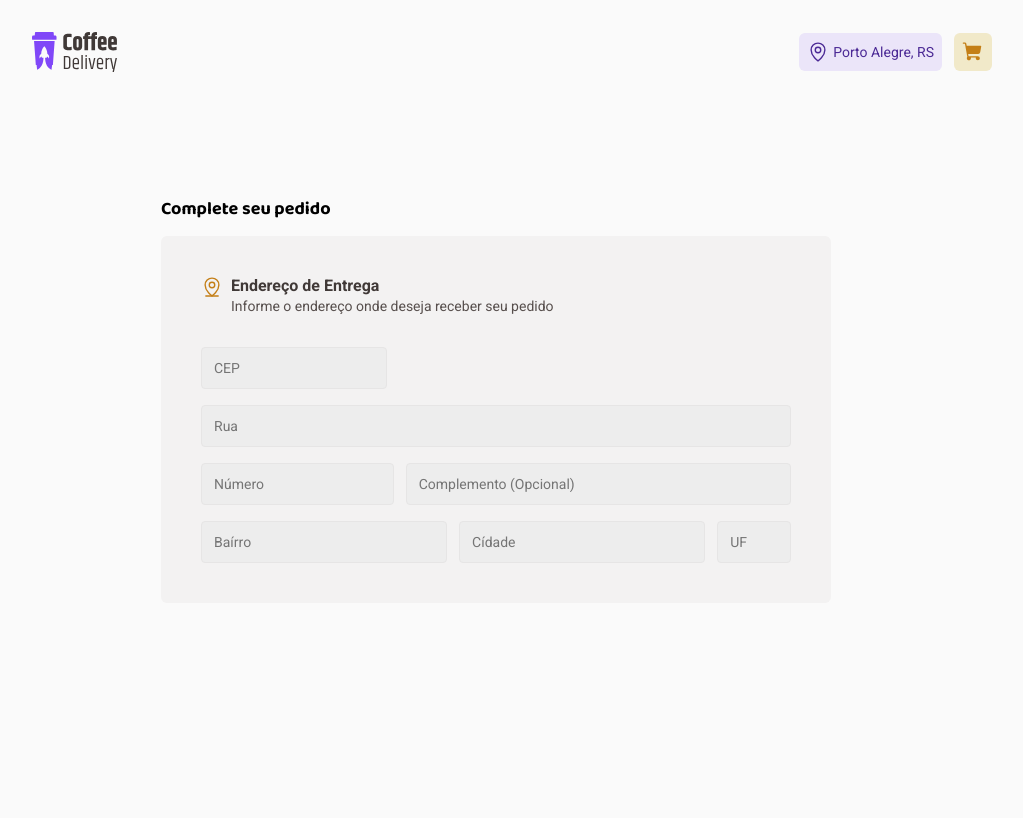
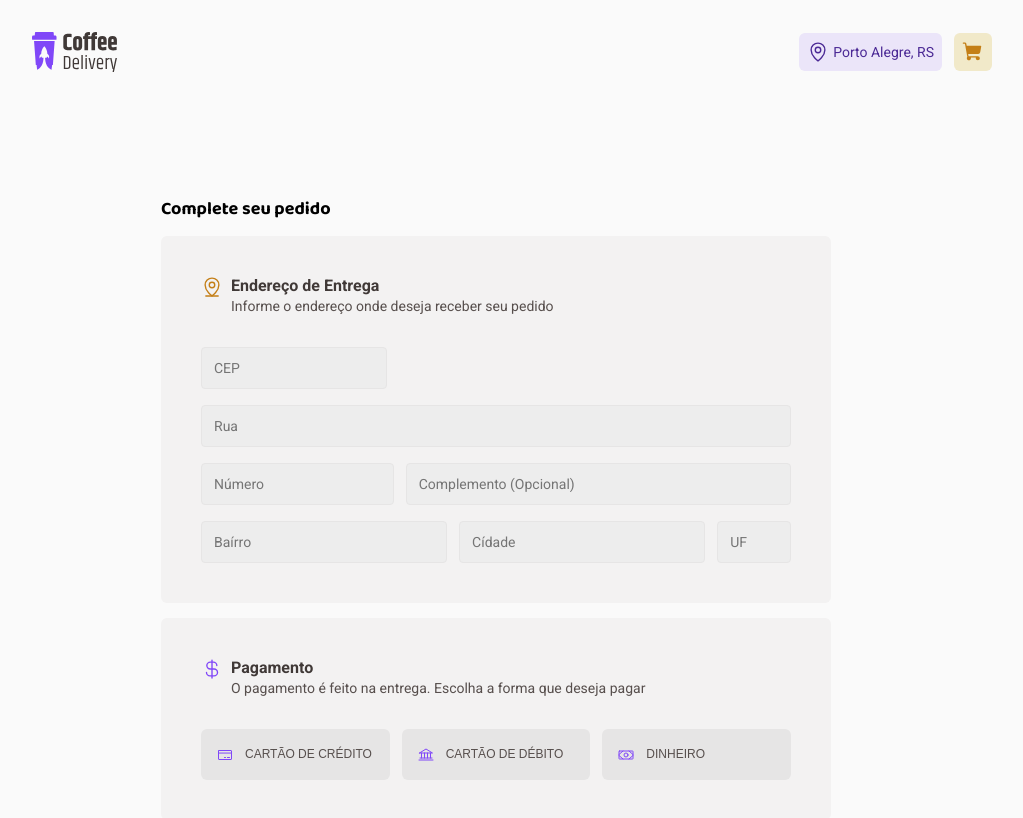
Before and after one commit to KioryFNC/coffeeDelivery, a React (Vite) app: page /carrinho in a window 1280 px wide. Shown: the top 818 px of the page, without its empty margins (128-1151 px from the left). Built offline with nearby package versions, Linux system fonts and the light colour scheme.

Commit message:
feat: create buttons

```diff
--- a/src/pages/Checkout/index.tsx
+++ b/src/pages/Checkout/index.tsx
@@ -1,4 +1,4 @@
-import { MapPinLine } from 'phosphor-react'
+import { Bank, CreditCard, CurrencyDollar, MapPinLine, Money } from 'phosphor-react'
 import * as Element from './styles'
 import { useTheme } from 'styled-components'
 
@@ -8,7 +8,6 @@ export function Checkout() {
     <Element.Root>
       <Element.Section>
         <h2>Complete seu pedido</h2>
-
         <Element.Address>
         <Element.AddressHeader>
           <MapPinLine color={theme['yellow-dark']} />
@@ -31,9 +30,23 @@ export function Checkout() {
           </div>
         </Element.Form>
         </Element.Address>
+
+        <Element.Payment>
+          <Element.PaymentHeader>
+            <CurrencyDollar color={theme['purple']}/>
+            <div>
+              <h3>Pagamento</h3>
+              <p>O pagamento é feito na entrega. Escolha a forma que deseja pagar</p>
+            </div>
+          </Element.PaymentHeader>
+          <Element.Buttons>
+            <button><CreditCard color={theme['purple']}/> Cartão de crédito</button>
+            <button><Bank color={theme['purple']}/> cartão de débito</button>
+            <button><Money color={theme['purple']}/> dinheiro</button>
+          </Element.Buttons>
+        </Element.Payment>
       </Element.Section>
       <Element.Order>
-
       </Element.Order>
     </Element.Root>
   )
--- a/src/pages/Checkout/styles.ts
+++ b/src/pages/Checkout/styles.ts
@@ -110,7 +110,68 @@ export const Form = styled.div`
   }
 `;
 
+export const Payment = styled.div`
+  display: flex;
+  flex-direction: column;
+  align-items: flex-start;
+  gap: 3.2rem;
+  padding: 4rem;
+  border-radius: 6px;
+  background: ${(props) => props.theme['base-card']};
+`
 
+export const PaymentHeader = styled.div`
+  display: flex;
+  align-items: flex-start;
+  gap: .8rem;
+  > svg {
+    width: 2.2rem;
+    height: 2.2rem;
+  }
+
+  > div h3 {
+    font-family: 'Roboto', sans-serif;
+    font-size: 1.6rem;
+    line-height: 130%;
+    color: ${(props) => props.theme['base-subtitle']};
+  }
+
+  > div p {
+    font-size: 1.4rem;
+    line-height: 130%;
+    color: ${(props) => props.theme['base-text']};
+  }
+`
+
+export const Buttons = styled.div`
+  display: flex;
+  justify-content: center;
+  align-items: center;
+  gap: 1.2rem;
+  width: 100%;
+
+  > button {
+    flex: 1;
+    height: 5.1rem;
+    display: flex;
+    align-items: center;
+    text-transform: uppercase;
+    font-size: 1.2rem;
+    line-height: 160%;
+    white-space: nowrap;
+    gap: 1.2rem;
+    padding: 1.6rem;
+    border-radius: 6px;
+    border: none;
+    color: ${(props) => props.theme['base-text']};
+    background: ${(props) => props.theme['base-button']};
+
+    svg {
+      width: 1.6rem;
+      height: 1.6rem;
+    }
+  }
+`
 
 
 export const Order = styled.div`
```
